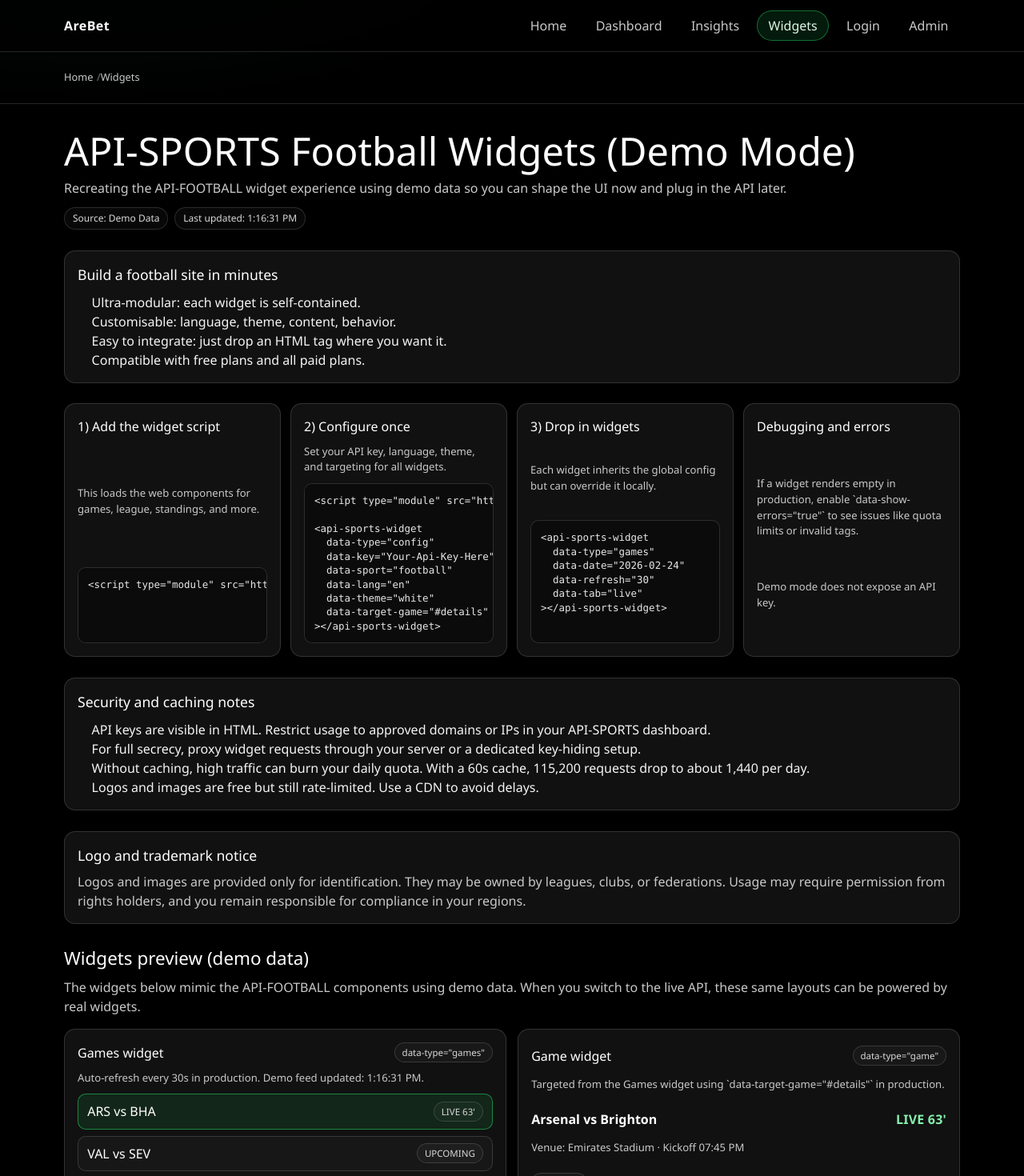
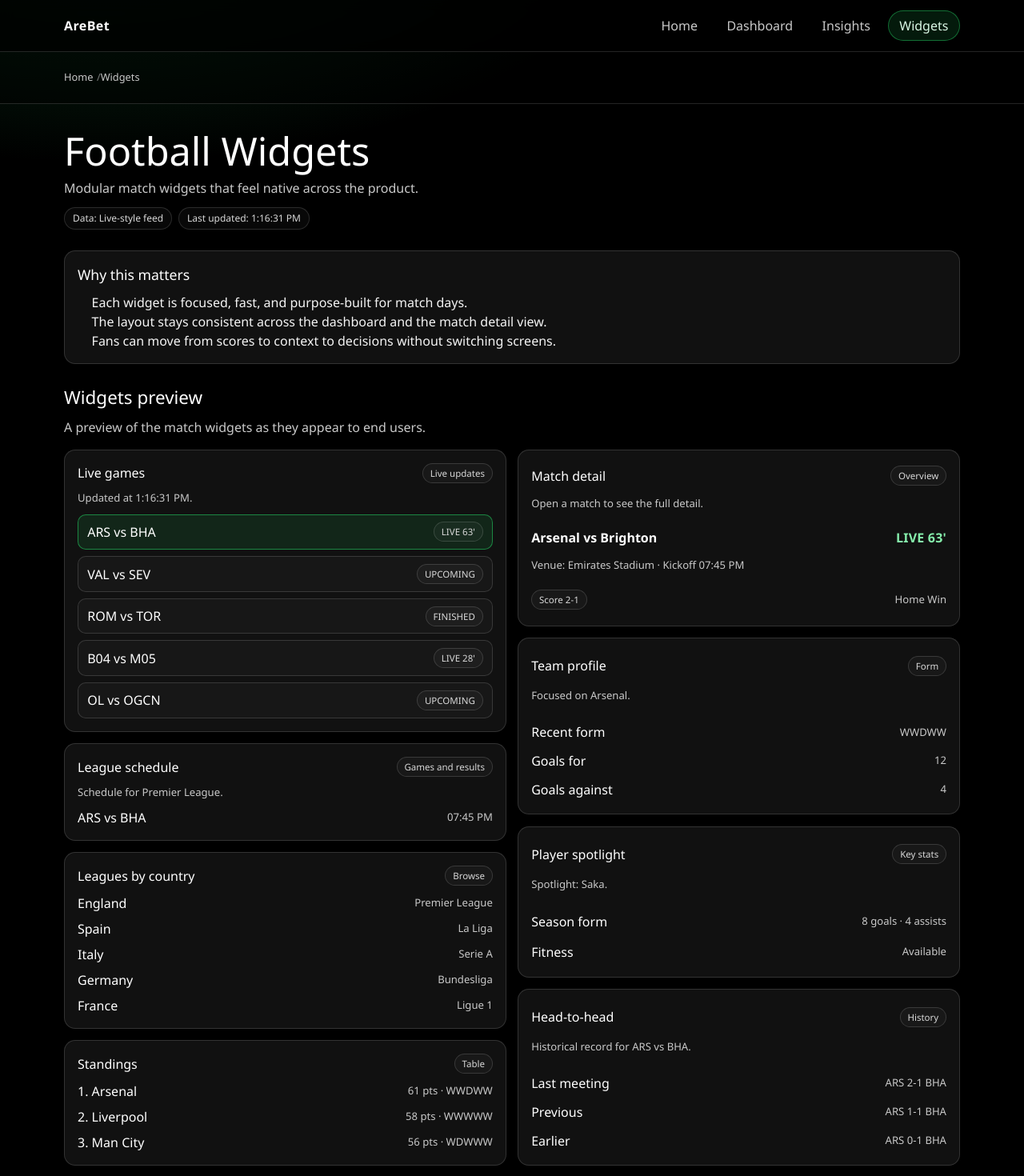
Before and after one commit to DevBw/AreBet, a Next.js app: page /widgets in a window 1280 px wide. Shown: the top 1470 px of the page at 80% size. Built offline with nearby package versions, Linux system fonts and the light colour scheme.

Commit message:
Make demo experience end-user ready

```diff
--- a/app/(dashboard)/dashboard/insights/page.tsx
+++ b/app/(dashboard)/dashboard/insights/page.tsx
@@ -38,8 +38,8 @@
   return (
     <main className="page-wrap">
       <section className="dashboard-head">
-        <h1>Insights Lab</h1>
-        <p>Plain-language match insights. Built to be readable even if you do not bet.</p>
+        <h1>Insights</h1>
+        <p>Plain-language match insights you can understand in seconds.</p>
       </section>
 
       <section className="cards-grid">
--- a/app/(dashboard)/dashboard/match/[matchId]/page.tsx
+++ b/app/(dashboard)/dashboard/match/[matchId]/page.tsx
@@ -27,7 +27,7 @@
           {match.league} | {match.country} | {match.venue}
         </p>
         <div className="meta-row">
-          <span className="meta-pill">Source: {result.source === "demo" ? "Demo Data" : "Live API"}</span>
+          <span className="meta-pill">Data: Live-style feed</span>
           <span className="meta-pill">Last updated: {new Date(result.updatedAtISO).toLocaleTimeString()}</span>
         </div>
       </section>
--- a/app/(dashboard)/dashboard/page.tsx
+++ b/app/(dashboard)/dashboard/page.tsx
@@ -88,9 +88,9 @@
     <main className="page-wrap">
       <section className="dashboard-head">
         <h1>Match Dashboard</h1>
-        <p>Filter and prioritize opportunities with local interactive controls.</p>
+        <p>Filter and prioritize matches with fast, simple controls.</p>
         <div className="meta-row">
-          <span className="meta-pill">Source: {feed?.source === "demo" ? "Demo Data" : "Live API"}</span>
+          <span className="meta-pill">Data: Live-style feed</span>
           <span className="meta-pill">
             Last updated: {feed ? new Date(feed.updatedAtISO).toLocaleTimeString() : "--:--"}
           </span>
@@ -155,9 +155,7 @@
         </section>
       ) : null}
 
-      {!loading && error ? (
-        <EmptyState title="Could not load data" description={`${error} You can continue using demo mode.`} />
-      ) : null}
+      {!loading && error ? <EmptyState title="Could not load data" description={`${error} You can continue browsing.`} /> : null}
 
       {!loading && !error ? (
         <section className="cards-grid" aria-label="Match list">
@@ -210,7 +208,7 @@
       ) : null}
 
       <section className="quick-links" aria-label="Insights actions">
-        <Link href="/dashboard/insights">Open Insights Lab</Link>
+        <Link href="/dashboard/insights">Open insights</Link>
       </section>
     </main>
   );
--- a/app/admin/page.tsx
+++ b/app/admin/page.tsx
@@ -1,64 +1,10 @@
-"use client";
-
-import { useEffect, useState } from "react";
 import { Card } from "@/components/ui/card";
-
-type Flags = {
-  compactCards: boolean;
-  quickOddsCompare: boolean;
-  highlightHighConfidence: boolean;
-  demoMode: boolean;
-};
-
-const FLAGS_KEY = "arebet.demo.flags";
-
 export default function AdminPage() {
-  const [flags, setFlags] = useState<Flags>({
-    compactCards: false,
-    quickOddsCompare: true,
-    highlightHighConfidence: true,
-    demoMode: true,
-  });
-
-  useEffect(() => {
-    const saved = localStorage.getItem(FLAGS_KEY);
-    if (saved) {
-      setFlags(JSON.parse(saved) as Flags);
-    }
-  }, []);
-
-  function toggleFlag(flag: keyof Flags) {
-    setFlags((prev) => {
-      const next = { ...prev, [flag]: !prev[flag] };
-      localStorage.setItem(FLAGS_KEY, JSON.stringify(next));
-      return next;
-    });
-  }
-
   return (
     <main className="page-wrap">
       <Card>
-        <h1>Admin Console</h1>
-        <p className="muted">Feature controls for front-end behavior and visual presentation.</p>
-        <div className="flag-list">
-          <label className="flag-item">
-            <span>Compact match cards</span>
-            <input type="checkbox" checked={flags.compactCards} onChange={() => toggleFlag("compactCards")} />
-          </label>
-          <label className="flag-item">
-            <span>Quick odds comparison panel</span>
-            <input type="checkbox" checked={flags.quickOddsCompare} onChange={() => toggleFlag("quickOddsCompare")} />
-          </label>
-          <label className="flag-item">
-            <span>Highlight high-confidence picks</span>
-            <input type="checkbox" checked={flags.highlightHighConfidence} onChange={() => toggleFlag("highlightHighConfidence")} />
-          </label>
-          <label className="flag-item">
-            <span>Demo mode enabled</span>
-            <input type="checkbox" checked={flags.demoMode} onChange={() => toggleFlag("demoMode")} />
-          </label>
-        </div>
-        <p className="muted">Flags are saved in local storage for UI validation sessions.</p>
+        <h1>Access restricted</h1>
+        <p className="muted">This area is reserved for internal operations.</p>
       </Card>
     </main>
   );
--- a/app/page.tsx
+++ b/app/page.tsx
@@ -23,9 +23,9 @@
     <main className="page-wrap">
       <section className="dashboard-head">
         <h1>AreBet Match Board</h1>
-        <p>Live-style decision board as the default landing experience.</p>
+        <p>Live match board with clear signals, form, and odds in one place.</p>
         <div className="meta-row">
-          <span className="meta-pill">Source: {feed.source === "demo" ? "Demo Data" : "Live API"}</span>
+          <span className="meta-pill">Data: Live-style feed</span>
           <span className="meta-pill">Last updated: {new Date(feed.updatedAtISO).toLocaleTimeString()}</span>
         </div>
       </section>
@@ -50,7 +50,7 @@
           <Card className="match-card" key={match.id}>
             <div className="match-row">
               <p className="match-league">
-                {match.league} • {match.country}
+                {match.league} | {match.country}
               </p>
               <Badge tone={match.status.toLowerCase() as "live" | "upcoming" | "finished"}>
                 {match.status === "LIVE" && match.minute ? `LIVE ${match.minute}'` : match.status}
@@ -68,7 +68,7 @@
             <p className="match-advice">{match.prediction.advice}</p>
             <p className="muted">Kickoff: {kickoffTime(match)}</p>
             <Link href={`/dashboard/match/${match.id}`} className="detail-link">
-              Open detailed analysis
+              View match detail
             </Link>
           </Card>
         ))}
@@ -77,7 +77,7 @@
       <section className="quick-links" aria-label="Board actions">
         <Link href="/dashboard">Open full dashboard</Link>
         <Link href="/dashboard?status=LIVE">Focus on live matches</Link>
-        <Link href="/dashboard/insights">Open insights lab</Link>
+        <Link href="/dashboard/insights">Open insights</Link>
       </section>
     </main>
   );
--- a/app/widgets/page.tsx
+++ b/app/widgets/page.tsx
@@ -1,23 +1,5 @@
 import { WidgetsDemo } from "@/components/widgets/widgets-demo";
 import { getDemoMatchFeed } from "@/lib/demo/matches";
-
-const CONFIG_SNIPPET = `<script type="module" src="https://widgets.api-sports.io/3.1.0/widgets.js"></script>
-
-<api-sports-widget
-  data-type="config"
-  data-key="Your-Api-Key-Here"
-  data-sport="football"
-  data-lang="en"
-  data-theme="white"
-  data-target-game="#details"
-></api-sports-widget>`;
-
-const GAMES_SNIPPET = `<api-sports-widget
-  data-type="games"
-  data-date="2026-02-24"
-  data-refresh="30"
-  data-tab="live"
-></api-sports-widget>`;
 
 export default function WidgetsPage() {
   const feed = getDemoMatchFeed();
@@ -25,84 +7,26 @@
   return (
     <main className="page-wrap">
       <section className="dashboard-head">
-        <h1>API-SPORTS Football Widgets (Demo Mode)</h1>
-        <p>Recreating the API-FOOTBALL widget experience using demo data so you can shape the UI now and plug in the API later.</p>
+        <h1>Football Widgets</h1>
+        <p>Modular match widgets that feel native across the product.</p>
         <div className="meta-row">
-          <span className="meta-pill">Source: {feed.source === "demo" ? "Demo Data" : "Live API"}</span>
+          <span className="meta-pill">Data: Live-style feed</span>
           <span className="meta-pill">Last updated: {new Date(feed.updatedAtISO).toLocaleTimeString()}</span>
         </div>
       </section>
 
       <section className="panel widgets-section">
-        <h2>Build a football site in minutes</h2>
+        <h2>Why this matters</h2>
         <ul>
-          <li>Ultra-modular: each widget is self-contained.</li>
-          <li>Customisable: language, theme, content, behavior.</li>
-          <li>Easy to integrate: just drop an HTML tag where you want it.</li>
-          <li>Compatible with free plans and all paid plans.</li>
+          <li>Each widget is focused, fast, and purpose-built for match days.</li>
+          <li>The layout stays consistent across the dashboard and the match detail view.</li>
+          <li>Fans can move from scores to context to decisions without switching screens.</li>
         </ul>
       </section>
 
       <section className="widgets-section">
-        <div className="widgets-two-col">
-          <article className="widget-card">
-            <h3 className="widget-title">1) Add the widget script</h3>
-            <p className="widget-meta">This loads the web components for games, league, standings, and more.</p>
-            <pre className="widget-code">
-              <code>{`<script type="module" src="https://widgets.api-sports.io/3.1.0/widgets.js"></script>`}</code>
-            </pre>
-          </article>
-
-          <article className="widget-card">
-            <h3 className="widget-title">2) Configure once</h3>
-            <p className="widget-meta">Set your API key, language, theme, and targeting for all widgets.</p>
-            <pre className="widget-code">
-              <code>{CONFIG_SNIPPET}</code>
-            </pre>
-          </article>
-
-          <article className="widget-card">
-            <h3 className="widget-title">3) Drop in widgets</h3>
-            <p className="widget-meta">Each widget inherits the global config but can override it locally.</p>
-            <pre className="widget-code">
-              <code>{GAMES_SNIPPET}</code>
-            </pre>
-          </article>
-
-          <article className="widget-card">
-            <h3 className="widget-title">Debugging and errors</h3>
-            <p className="widget-meta">
-              If a widget renders empty in production, enable `data-show-errors="true"` to see issues like quota limits or invalid tags.
-            </p>
-            <p className="widget-meta">Demo mode does not expose an API key.</p>
-          </article>
-        </div>
-      </section>
-
-      <section className="panel widgets-section">
-        <h2>Security and caching notes</h2>
-        <ul>
-          <li>API keys are visible in HTML. Restrict usage to approved domains or IPs in your API-SPORTS dashboard.</li>
-          <li>For full secrecy, proxy widget requests through your server or a dedicated key-hiding setup.</li>
-          <li>Without caching, high traffic can burn your daily quota. With a 60s cache, 115,200 requests drop to about 1,440 per day.</li>
-          <li>Logos and images are free but still rate-limited. Use a CDN to avoid delays.</li>
-        </ul>
-      </section>
-
-      <section className="panel widgets-section">
-        <h2>Logo and trademark notice</h2>
-        <p className="muted">
-          Logos and images are provided only for identification. They may be owned by leagues, clubs, or federations. Usage may require
-          permission from rights holders, and you remain responsible for compliance in your regions.
-        </p>
-      </section>
-
-      <section className="widgets-section">
-        <h2 className="widget-section-title">Widgets preview (demo data)</h2>
-        <p className="muted">
-          The widgets below mimic the API-FOOTBALL components using demo data. When you switch to the live API, these same layouts can be
-          powered by real widgets.
-        </p>
+        <h2 className="widget-section-title">Widgets preview</h2>
+        <p className="muted">A preview of the match widgets as they appear to end users.</p>
         <WidgetsDemo matches={feed.matches} updatedAtISO={feed.updatedAtISO} />
       </section>
     </main>
--- a/components/layout/main-nav.tsx
+++ b/components/layout/main-nav.tsx
@@ -9,8 +9,6 @@
   { href: "/dashboard", label: "Dashboard" },
   { href: "/dashboard/insights", label: "Insights" },
   { href: "/widgets", label: "Widgets" },
-  { href: "/auth/login", label: "Login" },
-  { href: "/admin", label: "Admin" },
 ];
 
 export function MainNav() {
--- a/components/widgets/widgets-demo.tsx
+++ b/components/widgets/widgets-demo.tsx
@@ -93,10 +93,10 @@
       <div className="widgets-column">
         <article className="widget-card">
           <div className="widget-title-row">
-            <h3 className="widget-title">Games widget</h3>
-            <span className="widget-pill">data-type="games"</span>
+            <h3 className="widget-title">Live games</h3>
+            <span className="widget-pill">Live updates</span>
           </div>
-          <p className="widget-meta">Auto-refresh every 30s in production. Demo feed updated: {new Date(updatedAtISO).toLocaleTimeString()}.</p>
+          <p className="widget-meta">Updated at {new Date(updatedAtISO).toLocaleTimeString()}.</p>
           <div className="widget-list">
             {matches.map((match) => {
               const isActive = match.id === selectedMatchId;
@@ -119,12 +119,10 @@
 
         <article className="widget-card">
           <div className="widget-title-row">
-            <h3 className="widget-title">League widget</h3>
-            <span className="widget-pill">data-type="league"</span>
+            <h3 className="widget-title">League schedule</h3>
+            <span className="widget-pill">Games and results</span>
           </div>
-          <p className="widget-meta">
-            Schedule for {selectedMatch.league}. Set `data-tab="games"` or `data-tab="results"` in production.
-          </p>
+          <p className="widget-meta">Schedule for {selectedMatch.league}.</p>
           <div className="widget-list">
             {leagueMatches.map((match) => (
               <div key={match.id} className="widget-row">
@@ -139,8 +137,8 @@
 
         <article className="widget-card">
           <div className="widget-title-row">
-            <h3 className="widget-title">Leagues widget</h3>
-            <span className="widget-pill">data-type="leagues"</span>
+            <h3 className="widget-title">Leagues by country</h3>
+            <span className="widget-pill">Browse</span>
           </div>
           <div className="widget-list">
             {leagues.map((entry) => (
@@ -154,8 +152,8 @@
 
         <article className="widget-card">
           <div className="widget-title-row">
-            <h3 className="widget-title">Standings widget</h3>
-            <span className="widget-pill">data-type="standings"</span>
+            <h3 className="widget-title">Standings</h3>
+            <span className="widget-pill">Table</span>
           </div>
           {standings.length ? (
             <div className="widget-list">
@@ -177,12 +175,10 @@
       <div className="widgets-column">
         <article className="widget-card" id="details">
           <div className="widget-title-row">
-            <h3 className="widget-title">Game widget</h3>
-            <span className="widget-pill">data-type="game"</span>
+            <h3 className="widget-title">Match detail</h3>
+            <span className="widget-pill">Overview</span>
           </div>
-          <p className="widget-meta">
-            Targeted from the Games widget using `data-target-game="#details"` in production.
-          </p>
+          <p className="widget-meta">Open a match to see the full detail.</p>
           <div className="widget-row">
             <strong>
               {selectedMatch.home.name} vs {selectedMatch.away.name}
@@ -202,12 +198,10 @@
 
         <article className="widget-card">
           <div className="widget-title-row">
-            <h3 className="widget-title">Team widget</h3>
-            <span className="widget-pill">data-type="team"</span>
+            <h3 className="widget-title">Team profile</h3>
+            <span className="widget-pill">Form</span>
           </div>
-          <p className="widget-meta">
-            Focused on {selectedMatch.home.name}. Tabs like `statistics` or `squads` can be enabled in production.
-          </p>
+          <p className="widget-meta">Focused on {selectedMatch.home.name}.</p>
           <div className="widget-list">
             <div className="widget-row">
               <span>Recent form</span>
@@ -226,12 +220,10 @@
 
         <article className="widget-card">
           <div className="widget-title-row">
-            <h3 className="widget-title">Player widget</h3>
-            <span className="widget-pill">data-type="player"</span>
+            <h3 className="widget-title">Player spotlight</h3>
+            <span className="widget-pill">Key stats</span>
           </div>
-          <p className="widget-meta">
-            Demo focus: {pickPlayer(selectedMatch)}. Full profiles unlock with API player data.
-          </p>
+          <p className="widget-meta">Spotlight: {pickPlayer(selectedMatch)}.</p>
           <div className="widget-list">
             <div className="widget-row">
               <span>Season form</span>
@@ -246,8 +238,8 @@
 
         <article className="widget-card">
           <div className="widget-title-row">
-            <h3 className="widget-title">H2H widget</h3>
-            <span className="widget-pill">data-type="h2h"</span>
+            <h3 className="widget-title">Head-to-head</h3>
+            <span className="widget-pill">History</span>
           </div>
           <p className="widget-meta">Historical record for {selectedMatch.home.short} vs {selectedMatch.away.short}.</p>
           <div className="widget-list">
```
